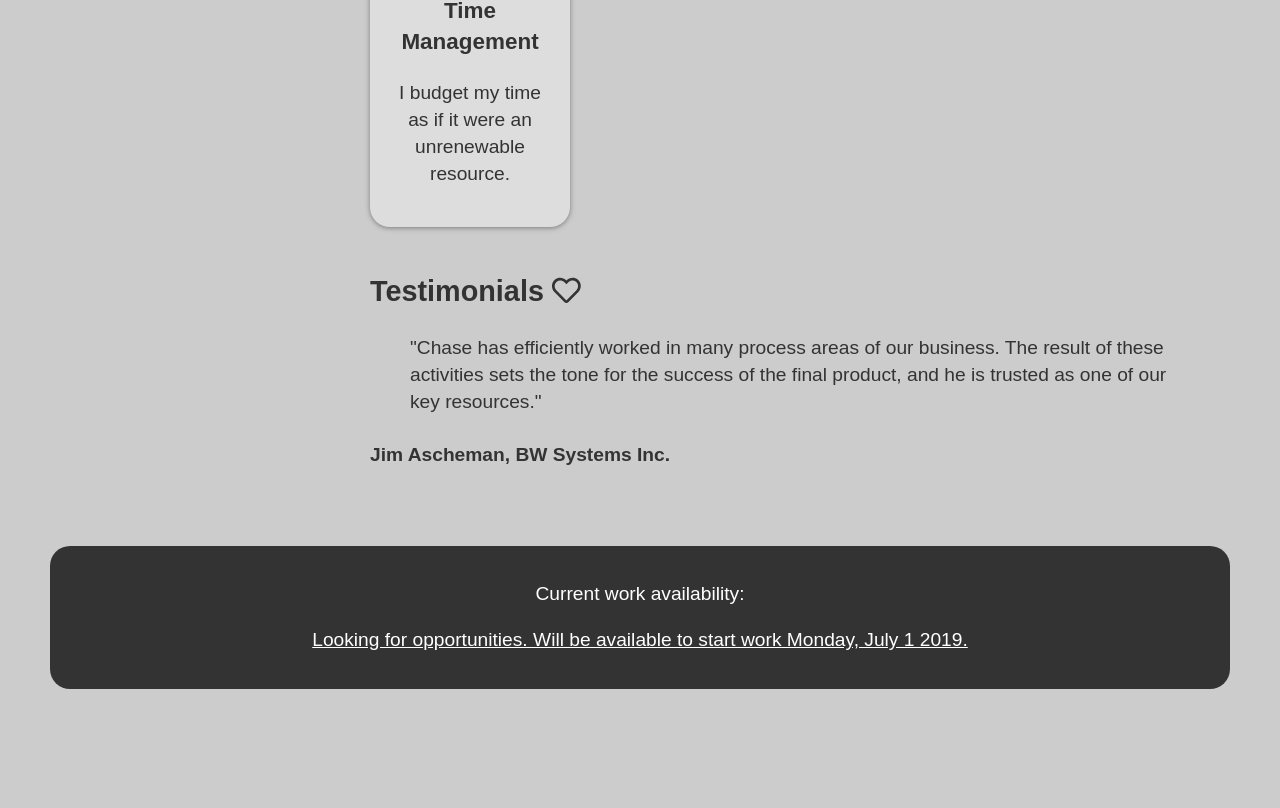
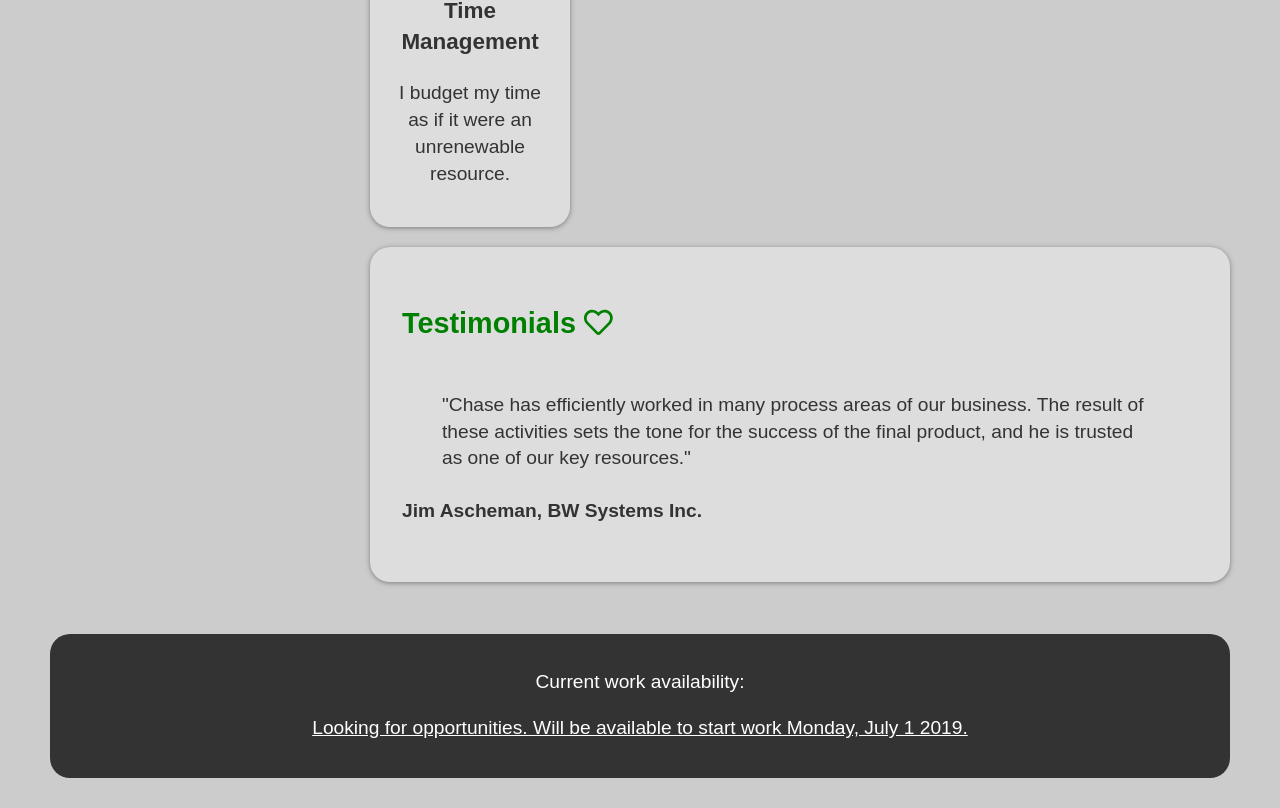
Before and after one commit to linzmeyer/personal-website, a React (Create React App) app: page /#/home in a window 1280 px wide. Shown: the part 1059-1867 px from the top of the page. Before the commit the page ends 1778 px from the top, so only its background shows below. Built offline with nearby package versions, Linux system fonts and the light colour scheme.

Commit message:
changed icon

```diff
--- a/src/components/Testimonial/Testimonial.js
+++ b/src/components/Testimonial/Testimonial.js
@@ -64,7 +64,7 @@ class Testimonial extends Component {
   }
   render() {
     return (
-      <section className="testimonial">
+      <section className="info">
         <TestimonialHeader />
         <div>
           { this.renderTestimonial() }
```
